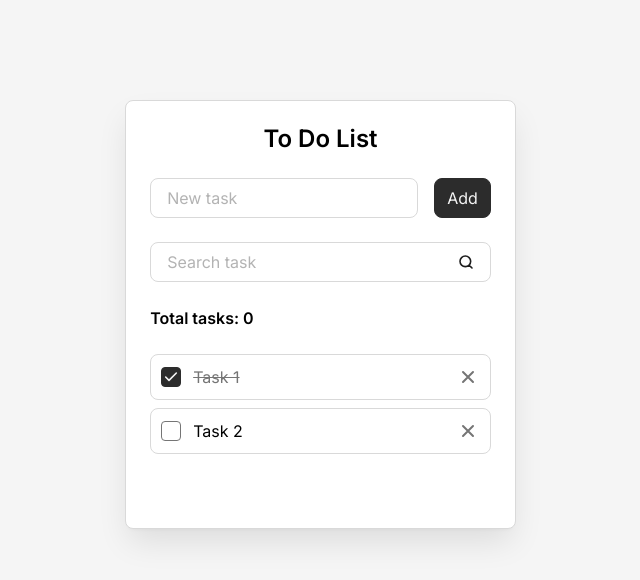
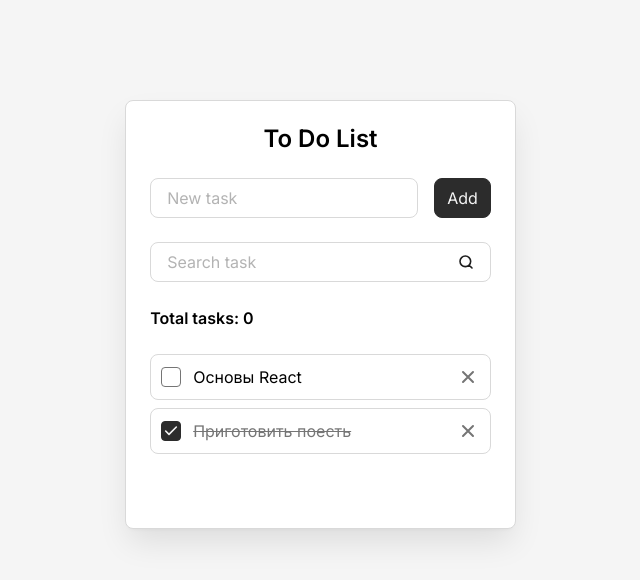
Before and after one commit to AhmetshaLee/my-todo-app, a React (Vite) app: page / in a window 1280 px wide. Shown: the top 580 px of the page, without its empty margins (312-952 px from the left). Built offline with nearby package versions, Linux system fonts and the light colour scheme.

Commit message:
feat: компоненты TodoItem и TodoList переделаны под пропсы

```diff
--- a/src/components/TodoItem.jsx
+++ b/src/components/TodoItem.jsx
@@ -1,14 +1,16 @@
-const TodoItem = () => {
+const TodoItem = (props) => {
+  const { className = "", id, title, isDone } = props
   return (
-    <li className='todo__item todo-item'>
+    <li className={`todo-item ${className}`}>
       <input
         className='todo-item__checkbox'
-        id='task-1'
+        id={id}
         type='checkbox'
-        checked
+        checked={isDone}
+        readOnly
       />
-      <label className='todo-item__label' htmlFor='task-1'>
-        Task 1
+      <label className='todo-item__label' htmlFor={id}>
+        {title}
       </label>
       <button
         className='todo-item__delete-button'
--- a/src/components/TodoList.jsx
+++ b/src/components/TodoList.jsx
@@ -9,34 +9,18 @@
 
   return (
     <ul className='todo__list'>
-      <TodoItem />
-      <li className='todo__item todo-item'>
-        <input className='todo-item__checkbox' id='task-2' type='checkbox' />
-        <label className='todo-item__label' htmlFor='task-2'>
-          Task 2
-        </label>
-        <button
-          className='todo-item__delete-button'
-          aria-label='Delete'
-          title='Delete'
-        >
-          <svg
-            width='20'
-            height='20'
-            viewBox='0 0 20 20'
-            fill='none'
-            xmlns='http://www.w3.org/2000/svg'
-          >
-            <path
-              d='M15 5L5 15M5 5L15 15'
-              stroke='#757575'
-              strokeWidth='2'
-              strokeLinecap='round'
-              strokeLinejoin='round'
-            />
-          </svg>
-        </button>
-      </li>
+      <TodoItem
+        className='todo__item'
+        id='task-1'
+        title='Основы React'
+        isDone={false}
+      />
+      <TodoItem
+        className='todo__item'
+        id='task-2'
+        title='Приготовить поесть'
+        isDone
+      />
     </ul>
   )
 }
```
